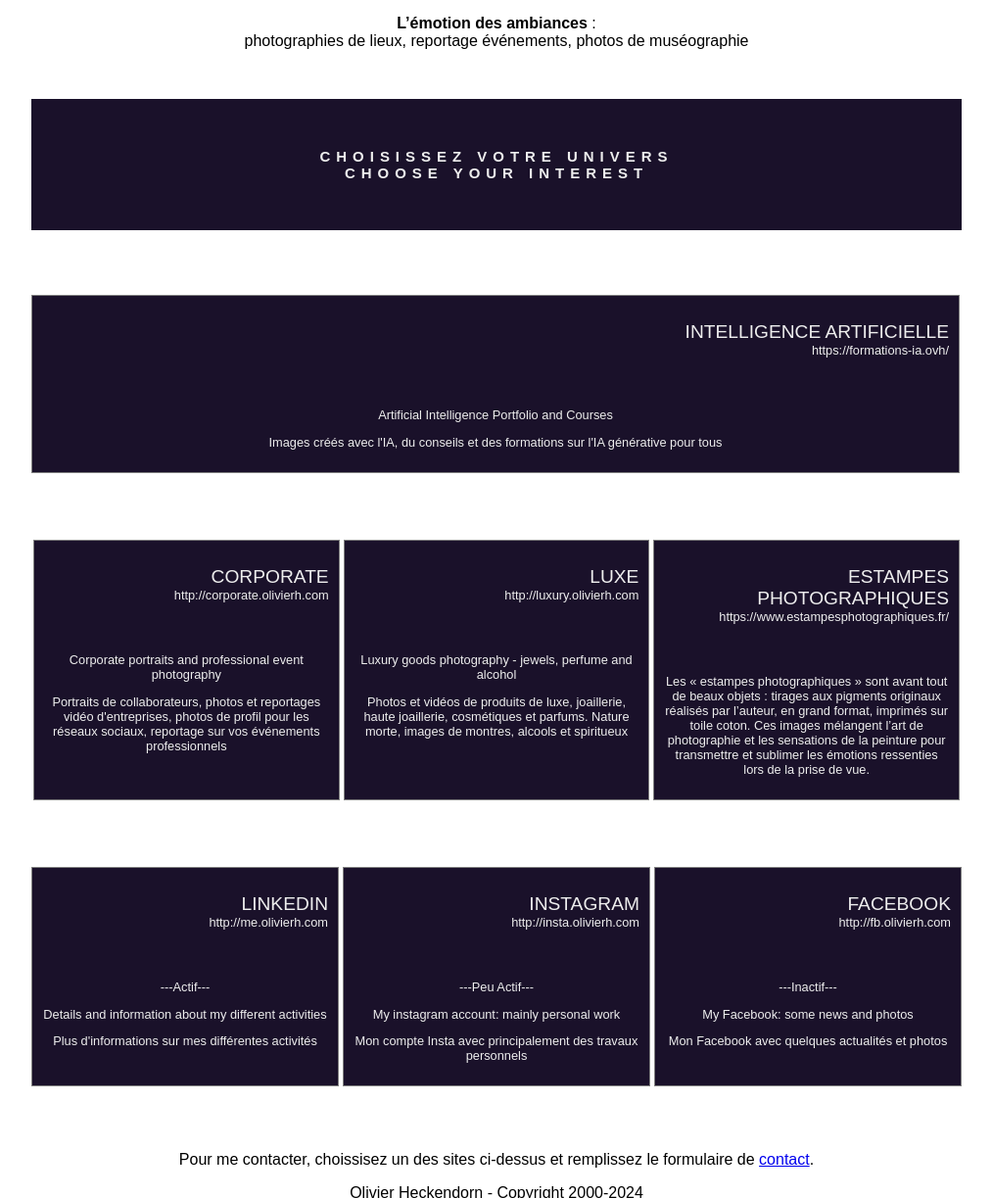
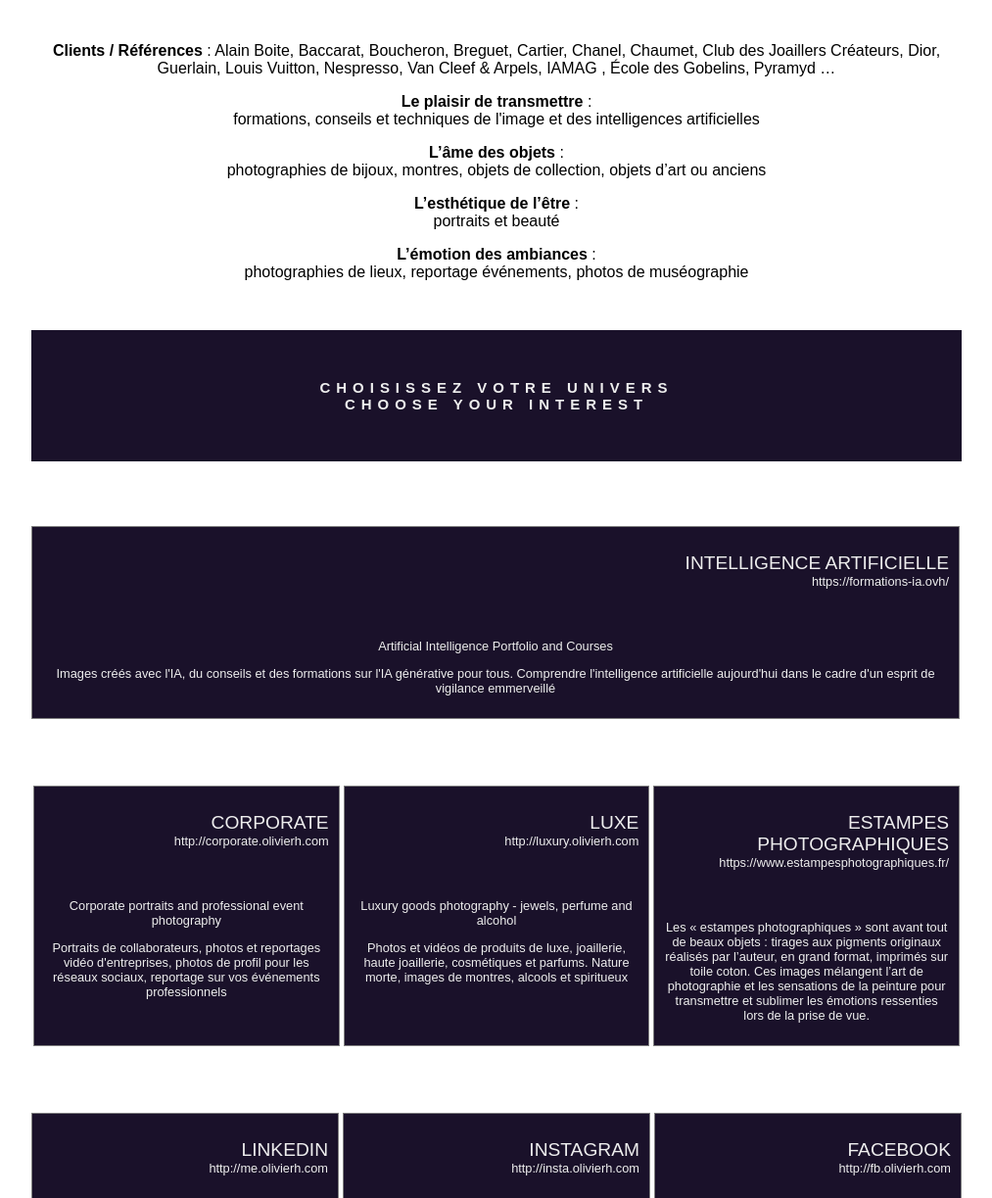
Before and after one commit to OLH21/olivierh.com, a plain HTML site: page index.html in a window 1280 px wide. Shown: the part 709-1932 px from the top of the page at 98% size, without its empty margins (133-1146 px from the left). Drawn offline with Linux system fonts and the light colour scheme; a web font is replaced by a local one.

Commit message:
Update index.html

```diff
--- a/index.html
+++ b/index.html
@@ -6,7 +6,7 @@
   <meta name="title" content="Olivierh formations - Images, photographies et IA générative">
   <meta name="keywords" content="formations intelligence artificielle,portfolio IA,création,image IA,ChatGPT,Dall-E,Stable Diffusion,ComfyUI,formation IA,débutant,expert,outils IA,générative,techniques créatives,IA,Firefly, photographies, portraits, luxe">
   <meta name="description" content="Découvrez des formations en intelligence artificielle générative pour tous niveaux, de débutant à expert. Reagrdez notre portfolio de photographies, portarits et univers du luxe.">
-  <title>Olivierh formations - Images, photographies et IA générative</title>
+  <title>Olivierh formations - Olivier Heckendorn- Images, photographies et IA générative</title>
   <link rel="stylesheet" href="https://use.typekit.net/rkf7nzy.css">
 <meta name="viewport" content="width=device-width, initial-scale=1">
 
@@ -21,12 +21,12 @@
   <div class="wrapper">
 
 	<header>
-    <h1>olivierH </BR>
+    <h1>Olivier Heckendorn - olivierH </BR>
     <font color=#544869>Transmettre et Créer</Font></h1>
 	</header>
 	<p><strong>Clients / Références</strong>&nbsp;: Alain Boite, Baccarat, Boucheron, Breguet, Cartier, Chanel, Chaumet, Club des Joaillers Créateurs, Dior, Guerlain, Louis Vuitton, Nespresso, Van Cleef &amp; Arpels, IAMAG , École des Gobelins, Pyramyd  …
     <p></p>
-	<p><strong>Le plaisir de transmettre</strong>&nbsp;:<BR>formations, conseils et techniques de l'image</p>
+	<p><strong>Le plaisir de transmettre</strong>&nbsp;:<BR>formations, conseils et techniques de l'image et des intelligences artificielles</p>
 	<p><strong>L’âme des objets</strong>&nbsp;:<BR>photographies de bijoux, montres, objets de collection, objets d’art ou anciens</p>
 	<p><strong>L’esthétique de l’être</strong>&nbsp;:<BR>portraits et beauté</p>
 	<p><strong>L’émotion des ambiances</strong>&nbsp;:<BR>photographies de lieux, reportage événements, photos de muséographie</p>
@@ -47,7 +47,7 @@
 				<h2>Intelligence Artificielle</h2>
 			<div class="site">https://formations-ia.ovh/</div>
 				<p>Artificial Intelligence Portfolio and Courses</p>
-				<p>Images créés avec l'IA, du conseils et des formations sur l'IA générative pour tous</p>
+				<p>Images créés avec l'IA, du conseils et des formations sur l'IA générative pour tous. Comprendre l'intelligence artificielle aujourd'hui dans le cadre d'un esprit de vigilance emmerveillé</p>
 
 	</div>
 </section>
@@ -125,7 +125,7 @@
 
 
 	  Pour me contacter, choissisez un des sites ci-dessus et remplissez le formulaire de <a href="https://formation-ia-intelligence-artificielle.myportfolio.com/contact-olivierh">contact</a>.
-        <p>Olivier Heckendorn - Copyright 2000-2024</p>
+        <p>Olivier Heckendorn - Copyright 2000-2025</p>
     </footer>
 
 </div>
```
